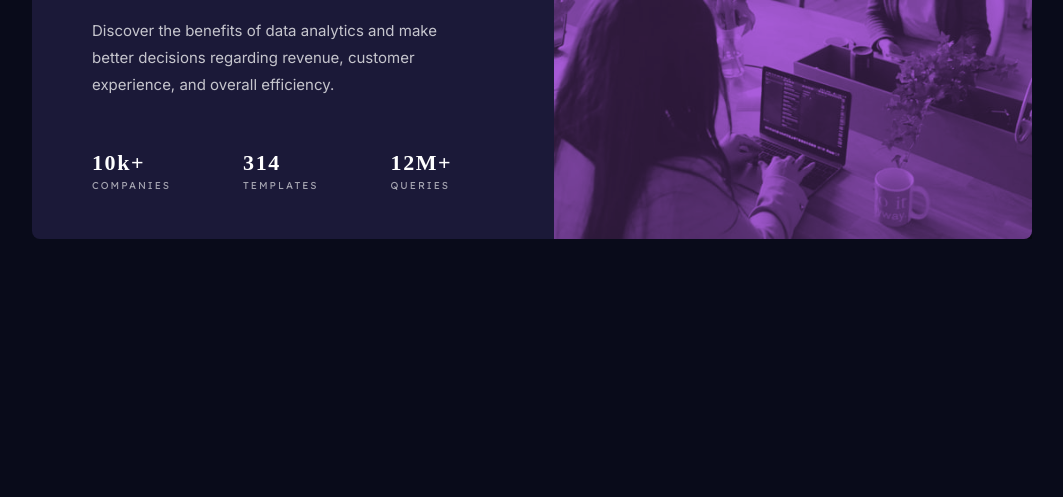
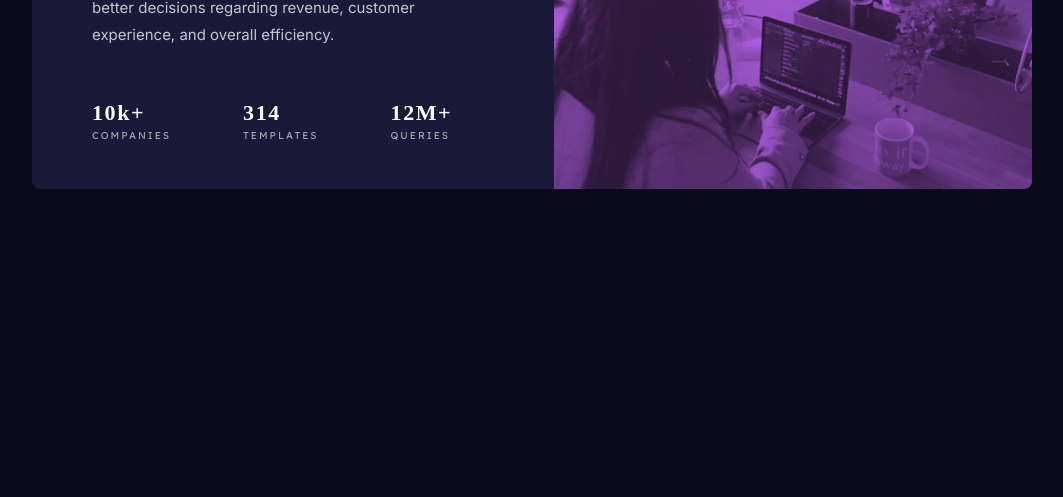
Before and after one commit to CarolinaDangelo/stats-preview-card, a plain HTML site: page index.html in a window 1280 px wide. Shown: the part 414-911 px from the top of the page, without its empty margins (108-1171 px from the left). After the commit the page ends 811 px from the top, so only its background shows below. Drawn offline with Linux system fonts and the light colour scheme.

Commit message:
Update styles.css

```diff
--- a/styles.css
+++ b/styles.css
@@ -34,7 +34,7 @@ main {
     text-align: center;
     align-content: center;
     width: 1000px;
-    margin: 250px;
+    margin: 200px;
     border-radius: 8px;
   }
 
```
